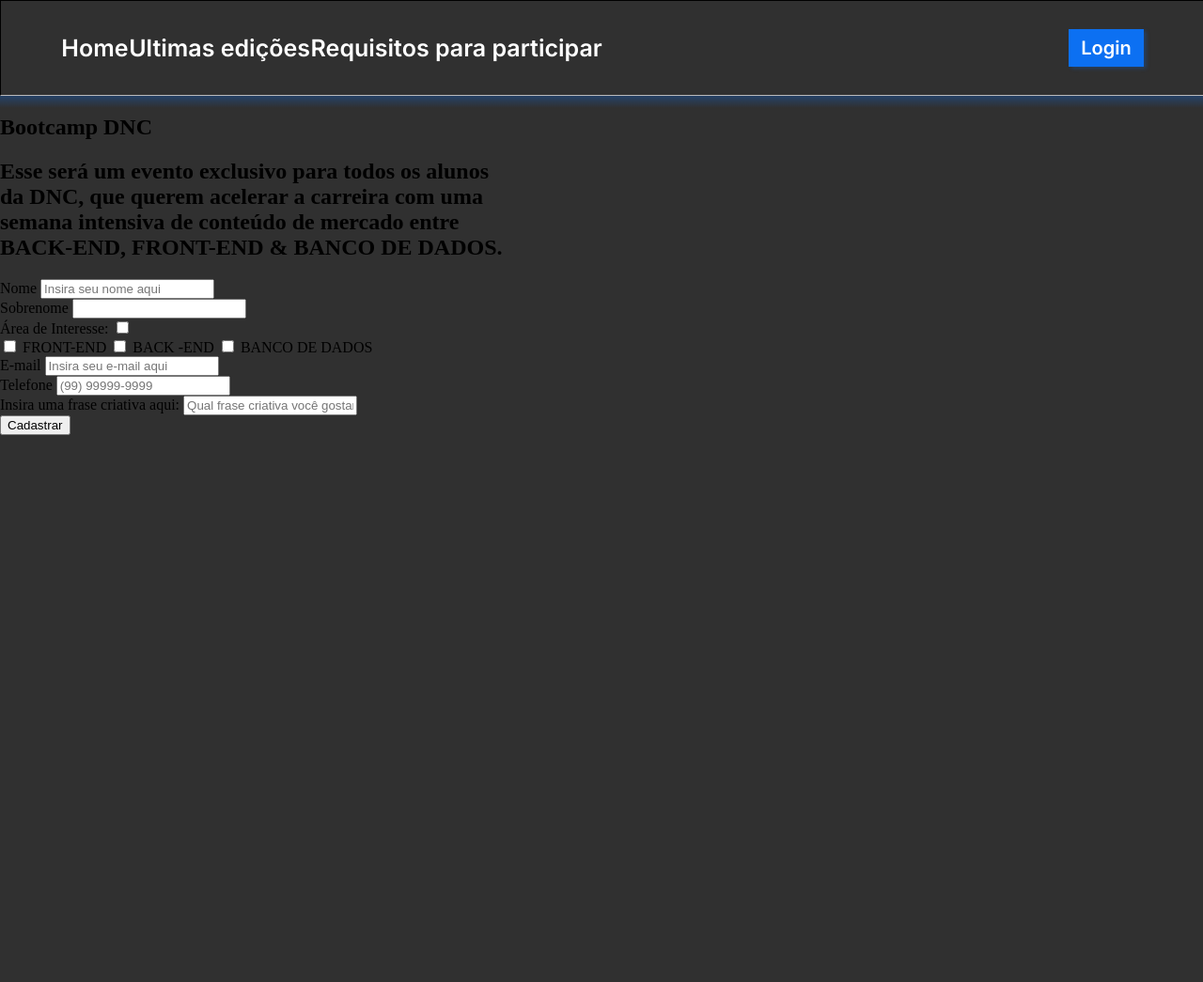
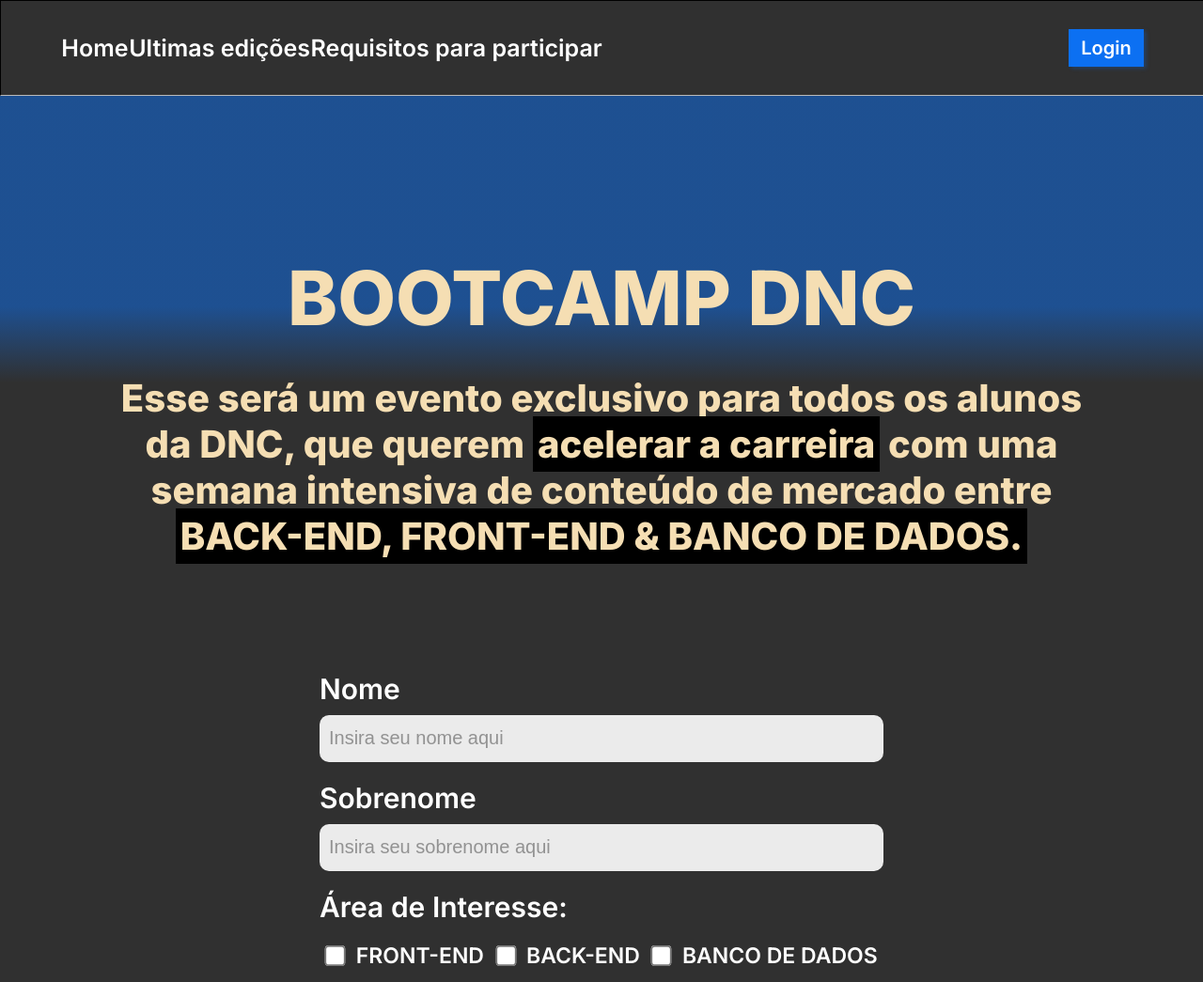
Before and after one commit to DeysonSantana/Projeto-bootcamp-dnc, a plain HTML site: page index.html in a window 1280 px wide. Shown: the top 1045 px of the page at 94% size. Before the commit the page ends 800 px from the top, so only its background shows below. Drawn offline with Linux system fonts and the light colour scheme.

Commit message:
Estilização do header e do formulário

```diff
--- a/index.html
+++ b/index.html
@@ -22,9 +22,9 @@
                 <header>
                     <h1>Bootcamp DNC</h1>
                     <h2>Esse será um evento exclusivo para todos os alunos <br>
-                         da <b>DNC</b>, que querem <span class="investe-cor">acelerar a carreira</span>  com uma <br>
+                         da <b>DNC</b>, que querem <span class="invert">acelerar a carreira</span>  com uma <br>
                          semana intensiva de conteúdo de mercado entre <br>
-                         <span class="investe-cor">BACK-END, FRONT-END & BANCO DE DADOS.</span> </h2>
+                         <span class="invert">BACK-END, FRONT-END & BANCO DE DADOS.</span> </h2>
                 </header>
                 <form action="">
                     <div class="formGroup">
@@ -33,22 +33,19 @@
                     </div>
                     <div class="formGroup">
                         <label>Sobrenome</label>
-                        <input type="text" placeholder="" required id="Insira seu sobrenome aqui" name="Sobrenome">
+                        <input type="text" placeholder="Insira seu sobrenome aqui" required id="" name="Sobrenome">
                     </div>
                     <div class="formGroup">
                         <label>Área de Interesse:</label>
-
-                        <input type="checkbox" required id="" name="">
-                        <div class="check-itens">
-                            <input type="checkbox" name="Front" id="" value="Front">
+                        <div class="checkbox-itens">
+                            <input type="checkbox" name="Front" id="caixa" value="Front">
                             <label > FRONT-END</label>
 
-                            <input type="checkbox" name="Front" id="" value="Back">
-                            <label > BACK -END</label>
+                            <input type="checkbox" name="Front" id="caixa" value="Back">
+                            <label > BACK-END</label>
 
-                            <input type="checkbox" name="Front" id="" value="DB">
+                            <input type="checkbox" name="Front" id="caixa" value="DB">
                             <label > BANCO DE DADOS</label>
-
                         </div>
                     </div>
                     <div class="formGroup">
@@ -64,7 +61,7 @@
                         <input type="text" placeholder="Qual frase criativa você gostaria de falar? :)" required id="" name="frase">
                     </div>
 
-                    <input type="submit" value="Cadastrar">
+                    <input type="submit" value="Cadastrar" id="botao-cadastar">
 
                 </form>
         </section>
--- a/style.css
+++ b/style.css
@@ -1,25 +1,39 @@
-@import url('https://fonts.googleapis.com/css2?family=Inter:wght@400;500;600;800&display=swap');
+@import url("https://fonts.googleapis.com/css2?family=Inter:wght@400;500;600;800&display=swap");
 
-body{
+/* Variáveis globais do CSS */
+:root {
+  --azuk-dnc: #0c70f2;
+  --preto-dnc: #303030;
+  --cinza-hover: #c9c9c9;
+  --fonte-padrao: "Inter";
+}
+
+body {
   margin: 0px;
   padding: 0px;
-    background: linear-gradient(180deg, rgba(12, 112, 242, 0.5) 19.91%, rgba(12, 112, 242, 0) 24.84%), #303030;
+  border: 0px;
+  background: linear-gradient(
+      180deg,
+      rgba(12, 112, 242, 0.5) 19.91%,
+      rgba(12, 112, 242, 0) 24.84%
+    ),
+    #303030;
   background-repeat: no-repeat;
 }
 
-#principal{
+#principal {
   display: flex;
   align-items: center;
   width: 100%;
   height: 100px;
   border: solid 1px black;
-    background-color: #303030;
+  background-color: var(--preto-dnc);
   border-bottom: 1px solid #bababa;
   justify-content: space-between; /*espaço em entre dos elementos*/
 }
 
 #principal div a {
-        font-family: 'Inter', sans-serif;
+  font-family: var(--fonte-padrao);
   font-size: 25px;
   font-weight: 600;
   color: white;
@@ -32,11 +46,11 @@ body{
 
 #principal button {
   margin-right: 5%;
-        background-color: #0C70F2;
+  background-color: var(--azuk-dnc);
   border: 0px;
   height: 40px;
   width: 80px;
-        font-family: 'Inter', sans-serif;
+  font-family: var(--fonte-padrao);
   font-size: 20px;
   font-weight: 600;
   color: white;
@@ -44,10 +58,107 @@ body{
   cursor: pointer;
 }
 
-    #menu{
+#menu {
   display: flex;
   margin-left: 5%;
   align-items: center;
   width: 45%;
-        justify-content: space-around;  /*espaço em volta dos elementos*/
+  justify-content: space-around; /*espaço em volta dos elementos*/
 }
+
+/* Seção princiapa */
+
+section {
+  display: flex;
+  flex-direction: column;
+  align-items: center;
+  margin-top: 100px;
+  margin-bottom: 100px;
+}
+
+header {
+  color: wheat;
+  font-family: var(--fonte-padrao);
+}
+
+header h1 {
+  font-size: 80px;
+  font-weight: bold;
+  text-transform: uppercase;
+  margin-bottom: 20px;
+  text-align: center;
+}
+
+header h2 {
+  font-size: 40px;
+  font-weight: 700;
+  text-align: center;
+  margin-bottom: 100px;
+}
+
+header .invert {
+  background-color: black;
+  font-weight: bold;
+  padding: 5px;
+}
+
+/* Formulário */
+
+form {
+  color: white;
+  font-weight: 600;
+  font-size: 30px;
+  font-family: var(--fonte-padrao);
+  width: 600px;
+}
+
+.formGroup {
+  display: flex;
+  flex-direction: column;
+  margin-top: 10px;
+}
+
+form input {
+  border-radius: 10px;
+  border: none;
+  height: 30px;
+  font-size: 20px;
+  padding: 10px;
+  background-color: rgba(255, 255, 255, 0.9);
+}
+
+form input::placeholder {
+  color: rgba(57, 57, 57, 0.5);
+}
+
+form label {
+  margin: 10px 0px 10px 0px; /*direão do relógio*/
+}
+
+.checkbox-itens {
+  display: flex;
+  justify-content: space-around;
+  align-items: center;
+}
+
+.checkbox-itens label {
+  font-size: 23px;
+}
+
+#caixa {
+  transform: scale(1.7);
+}
+
+#botao-cadastar {
+  margin-top: 100px;
+  background-color: rgba(12, 112, 242, 0.9);
+  color: white;
+  border-radius: 10px;
+  width: 100%;
+  height: 50px;
+  font-size: 32px;
+  font-weight: 600;
+  font-size: var(--fonte-padrao);
+  box-shadow: 0px 6px 4px rgba(12, 112, 242, 0.25);
+  cursor: pointer;
+}
```
Lines whose indentation alone changed are shown as unchanged.
